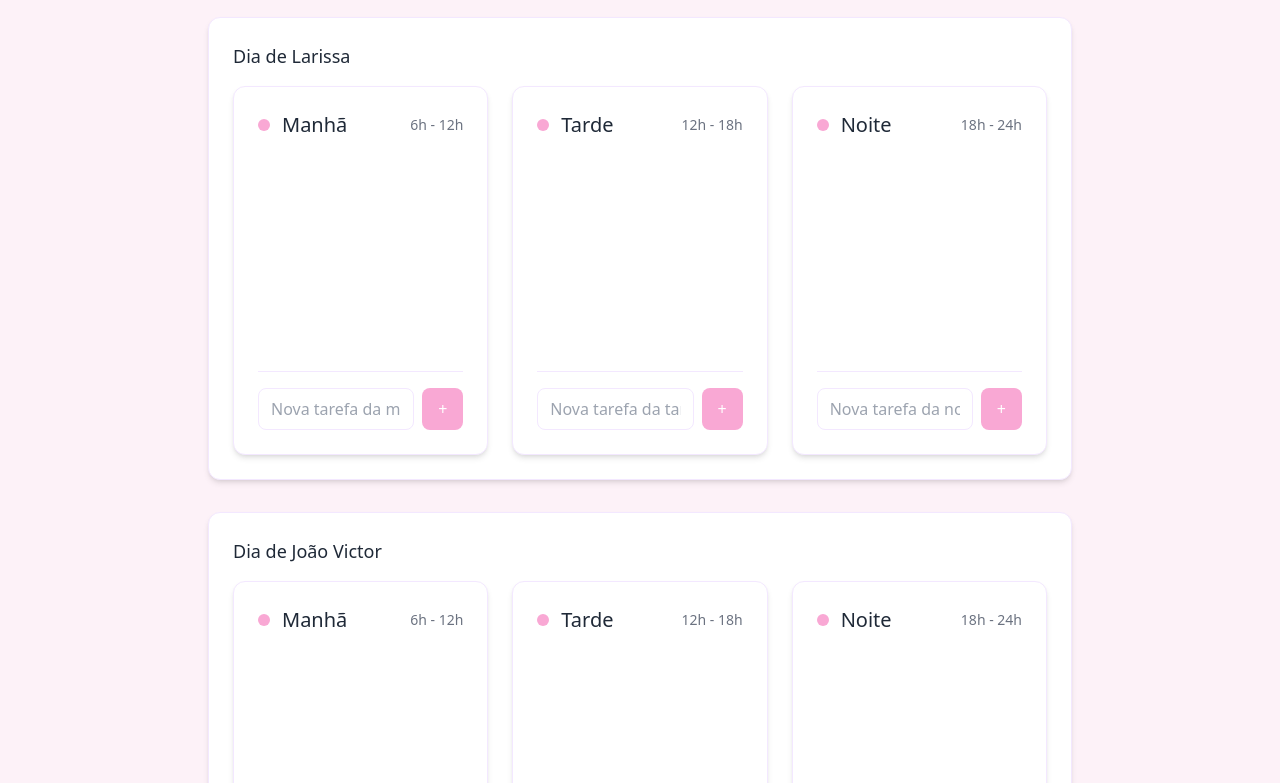
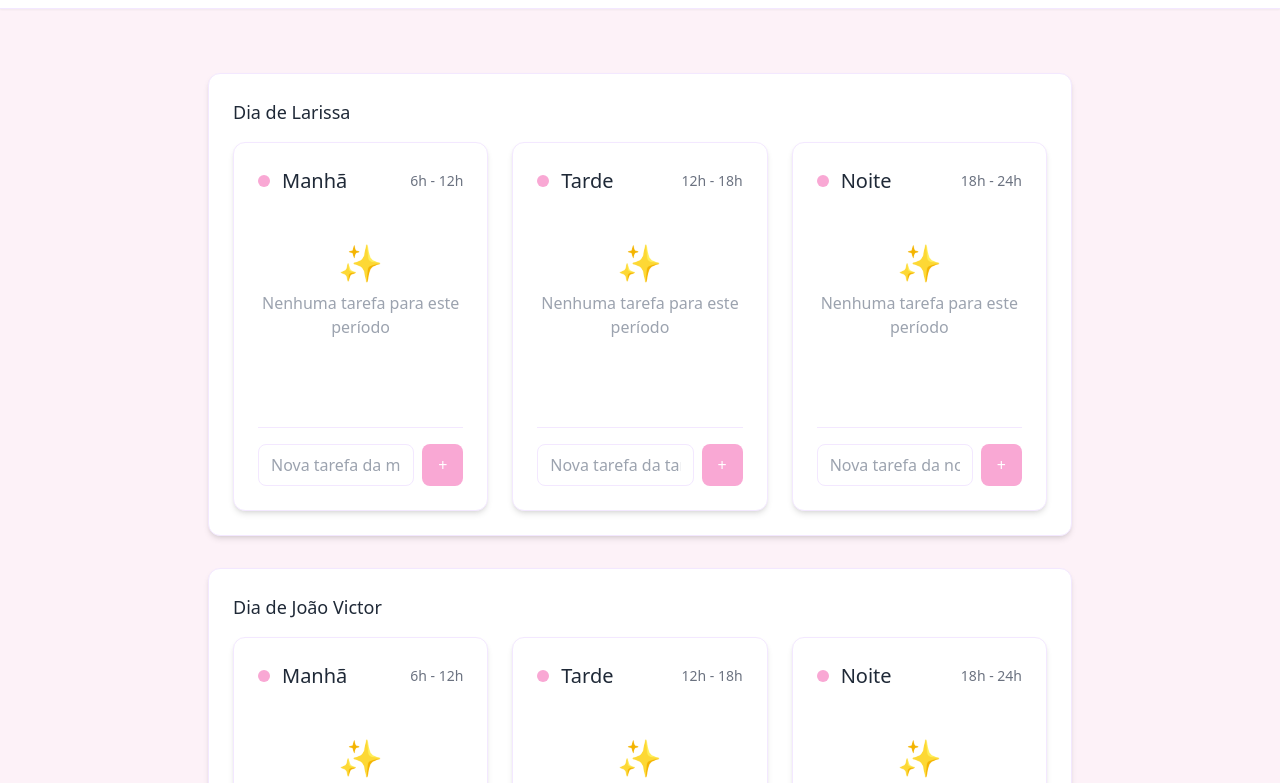
Before and after one commit to Jvictor3141/nossa_agenda, a website: page public/index.html in a window 1280 px wide. Shown: the part 148-931 px from the top of the page. Drawn offline with nearby package versions, Linux system fonts and the light colour scheme.

Commit message:
qualquer commit

```diff
--- a/public/index.html
+++ b/public/index.html
@@ -308,6 +308,6 @@
     window.firestoreSetDoc = setDoc;
     window.firestoreGetDoc = getDoc;
     </script>
-    <script src="script.js"></script>
+    <script src="./script.js"></script>
 </body>
 </html>
```
Also changed, not shown: public/script.js (renamed from script.js).
